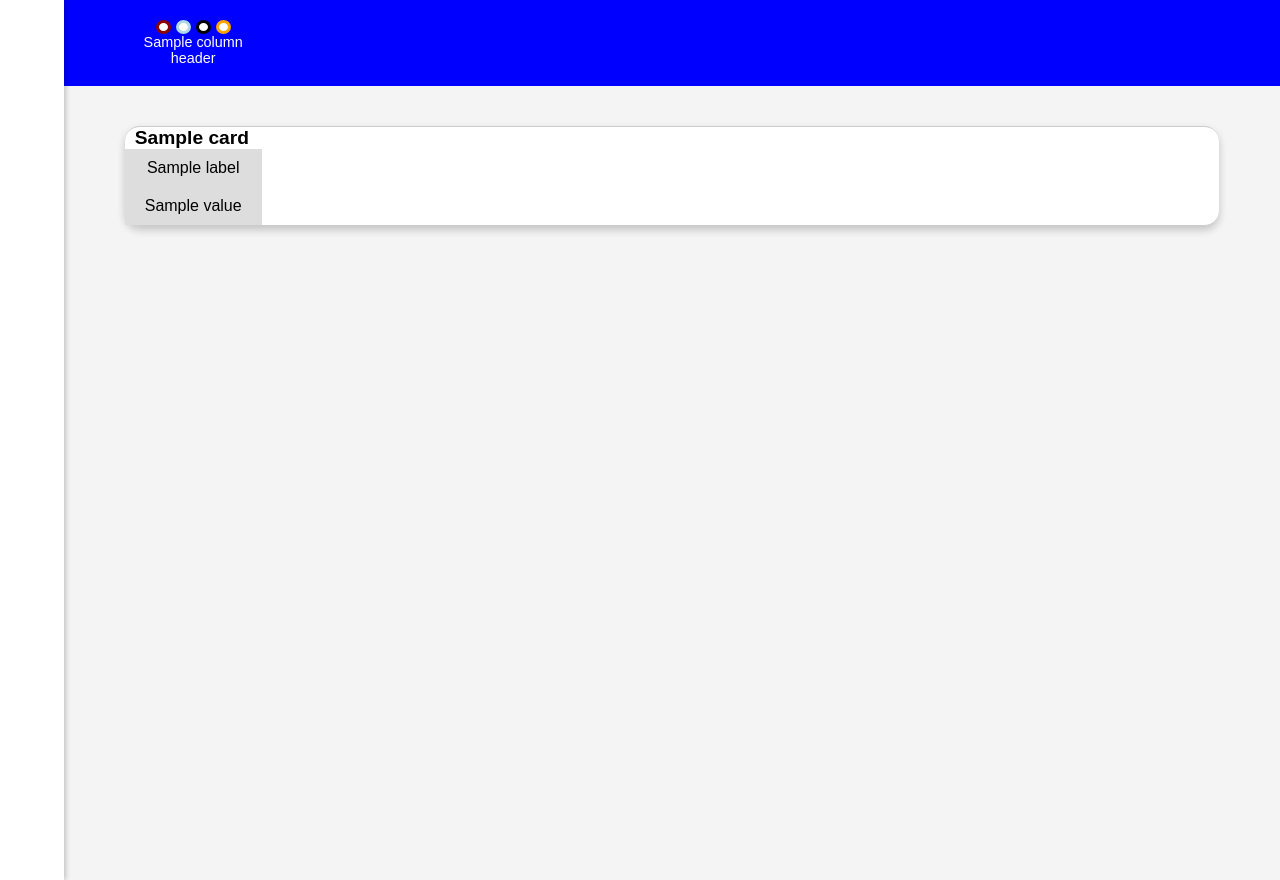
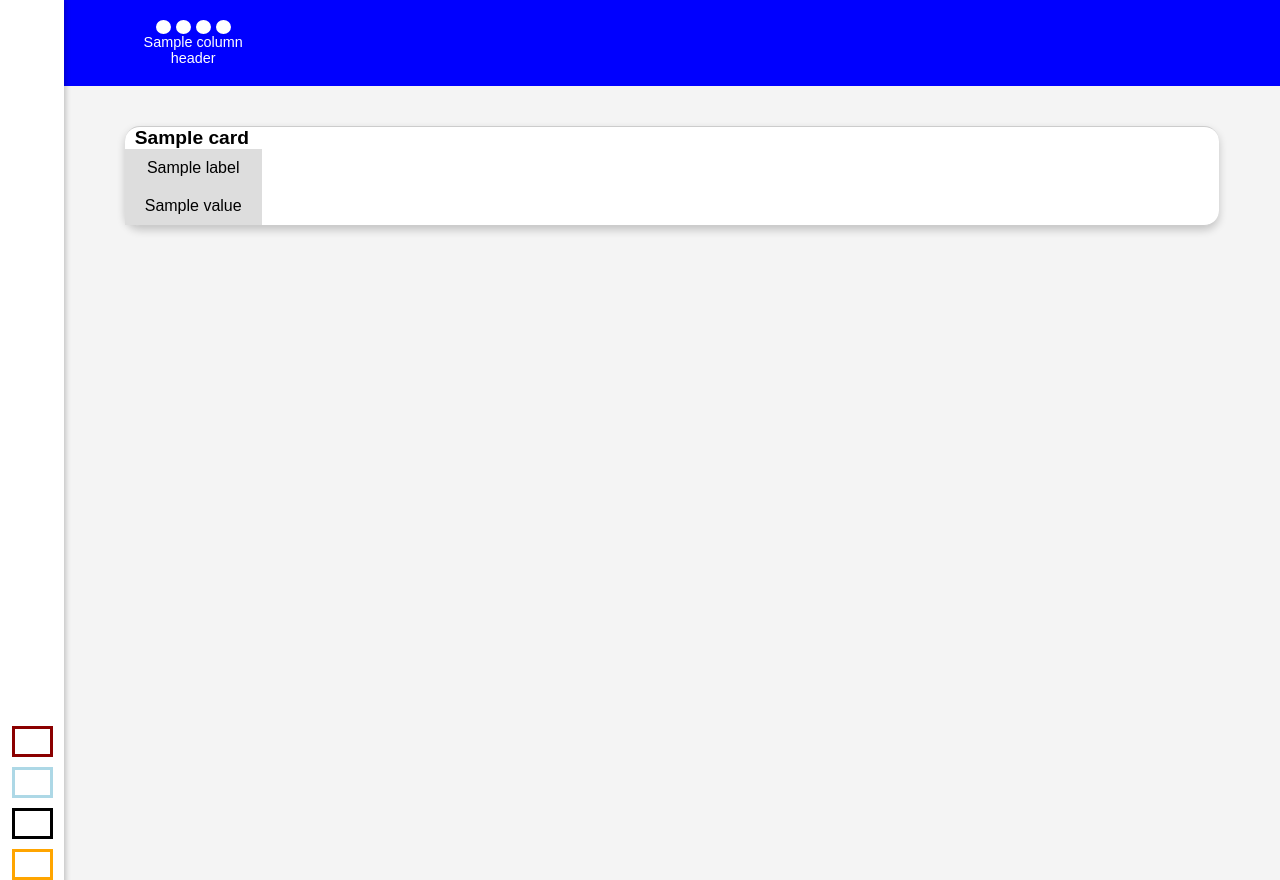
Before and after one commit to artificialname/boardgame, a Flask app: template templates/index.html in a window 1280 px wide. Run offline with Flask 3, Linux system fonts and the light colour scheme; the template is opened without the code that fills it: most values are stand-ins (such as "Sample title", 1, 10 or a date in 2020).

Commit message:
Update index.html

```diff
--- a/templates/index.html
+++ b/templates/index.html
@@ -26,7 +26,31 @@
             background-color: white;
             box-shadow: 2px 0 5px rgba(0, 0, 0, 0.2);
             z-index: 1100;
+            display: flex;
+            flex-direction: column;
+            justify-content: flex-end;
+            align-items: center;
+            padding-bottom: 20px;
         }
+
+        .rectangle-container {
+            display: flex;
+            flex-direction: column;
+            gap: 10px;
+        }
+
+        .rectangle {
+            width: 35px;
+            height: 25px;
+            border: 3px solid;
+            background-color: white;
+            cursor: pointer;
+        }
+
+        .dark-red { border-color: darkred; }
+        .light-blue { border-color: lightblue; }
+        .black { border-color: black; }
+        .orange { border-color: orange; }
 
         /* HEADER STYLES */
         .header-container {
@@ -82,11 +106,6 @@
             cursor: pointer;
         }
 
-        .dark-red { border-color: darkred; }
-        .light-blue { border-color: lightblue; }
-        .black { border-color: black; }
-        .orange { border-color: orange; }
-
         /* CONTENT AREA */
         .content {
             width: 95%;
@@ -141,7 +160,14 @@
 </head>
 <body>
     <!-- SIDEBAR -->
-    <div class="sidebar"></div>
+    <div class="sidebar">
+        <div class="rectangle-container">
+            <div class="rectangle dark-red" data-color="darkred"></div>
+            <div class="rectangle light-blue" data-color="lightblue"></div>
+            <div class="rectangle black" data-color="black"></div>
+            <div class="rectangle orange" data-color="orange"></div>
+        </div>
+    </div>
 
     <!-- HEADER -->
     <div class="header-container">
@@ -182,13 +208,25 @@
     <script>
         document.addEventListener("DOMContentLoaded", function () {
             const circles = document.querySelectorAll(".circle");
+            const rectangles = document.querySelectorAll(".rectangle");
+
+            function toggleColor(element) {
+                if (element.style.backgroundColor === "white" || element.style.backgroundColor === "") {
+                    element.style.backgroundColor = element.dataset.color;
+                } else {
+                    element.style.backgroundColor = "white";
+                }
+            }
+
             circles.forEach(circle => {
                 circle.addEventListener("click", function () {
-                    if (this.style.backgroundColor === "white" || this.style.backgroundColor === "") {
-                        this.style.backgroundColor = this.dataset.color;
-                    } else {
-                        this.style.backgroundColor = "white";
-                    }
+                    toggleColor(this);
+                });
+            });
+
+            rectangles.forEach(rectangle => {
+                rectangle.addEventListener("click", function () {
+                    toggleColor(this);
                 });
             });
         });
```
